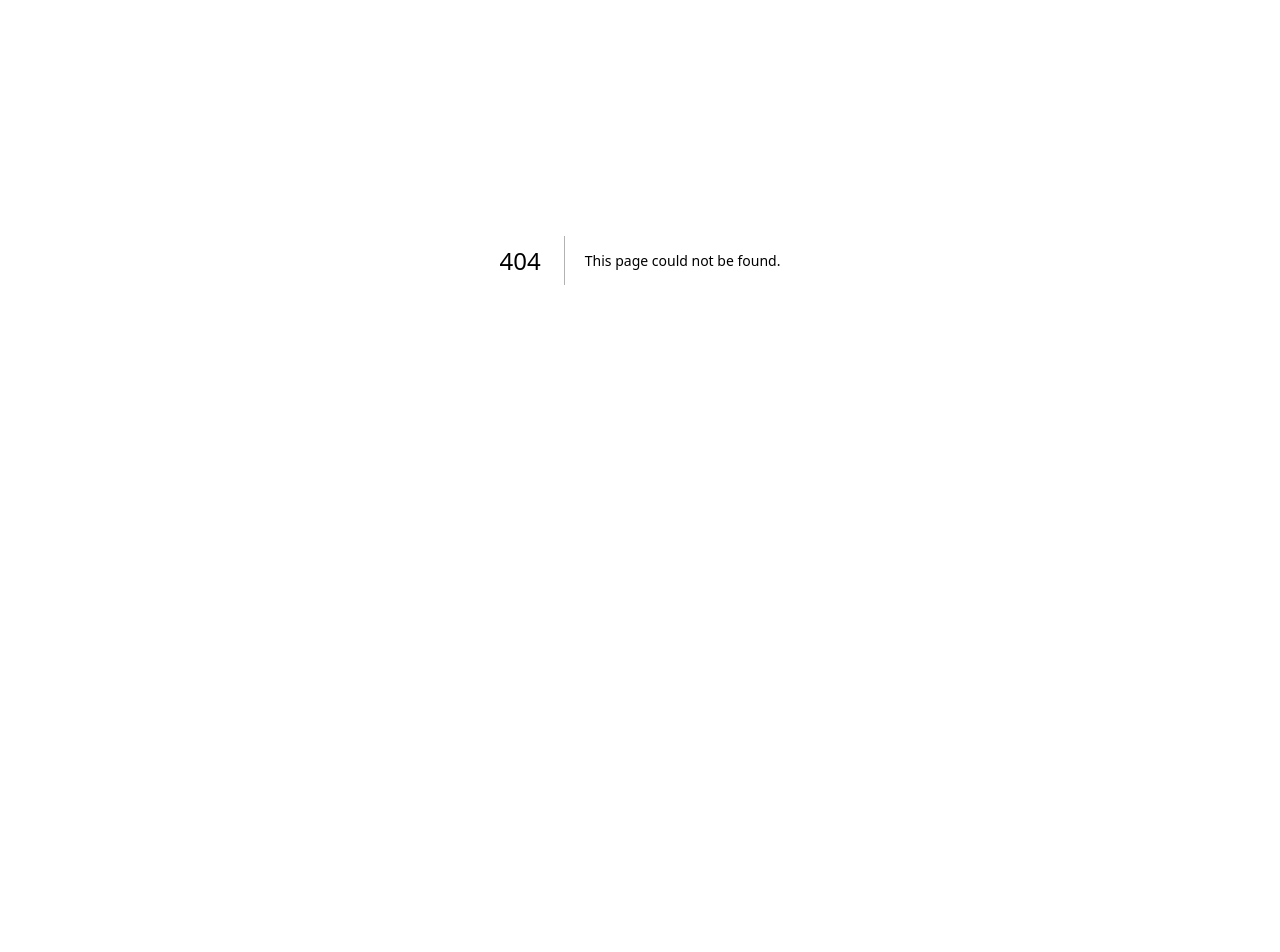
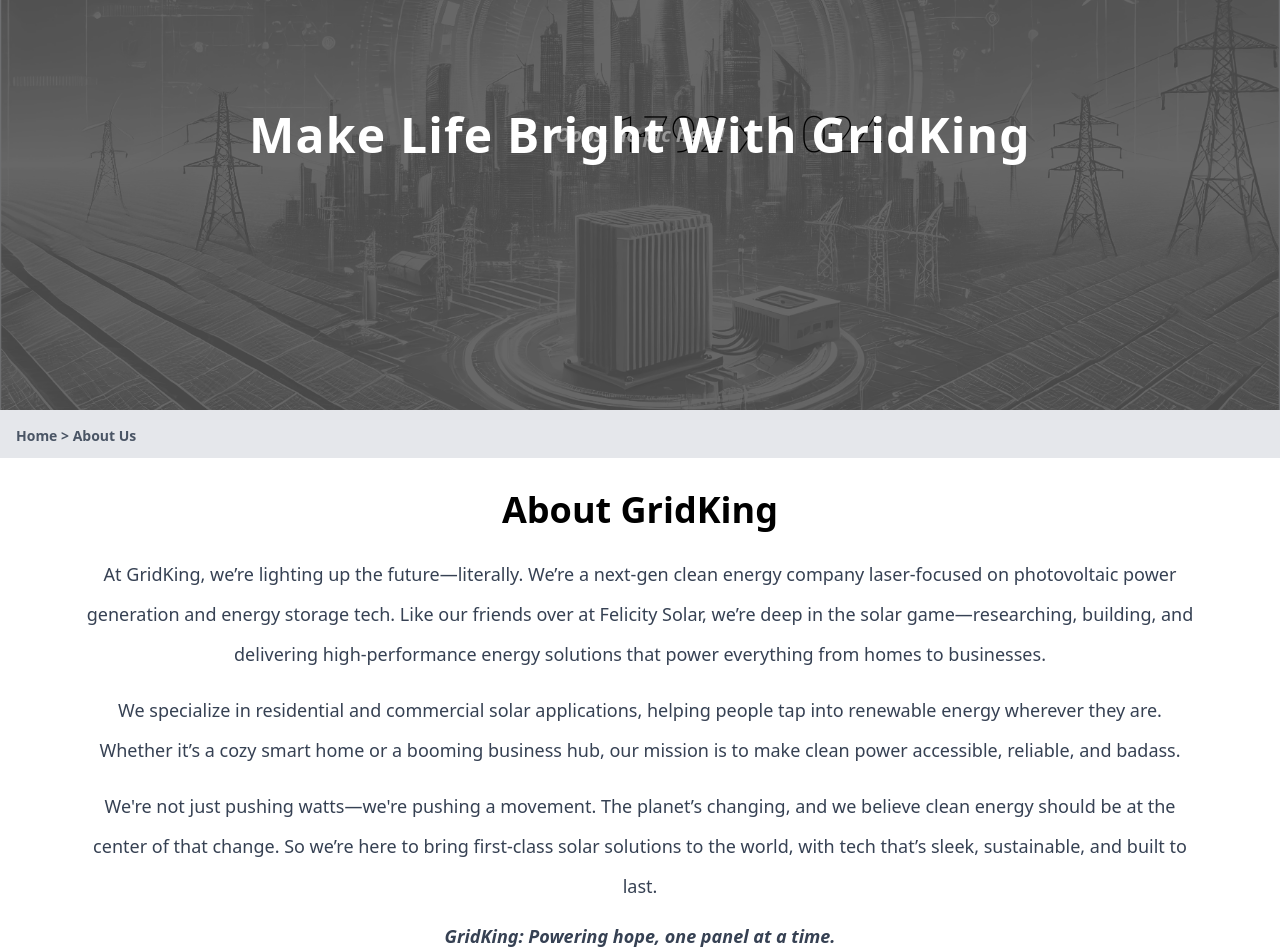
Before and after one commit to Gridking-Tech/gridking-energy-fe, a Next.js app: page /about in a window 1280 px wide. Before the commit this address had no page. Shown: the part 140-1092 px from the top of the page. Before the commit the page ends 800 px from the top, so only its background shows below. Built offline with nearby package versions, Linux system fonts and the light colour scheme; no server answers.

Commit message:
added the about page and neccesary updates

```diff
--- /dev/null
+++ b/src/app/about/page.tsx
@@ -0,0 +1,79 @@
+'use client'
+
+import React from 'react'
+import NavBar from '@/src/shared/NavBar/NavBar'
+import Footer from '@/src/shared/Footer'
+import { homePageApi } from '@/src/api';
+import Image from 'next/image'
+import ImagePlaceholder from '@/src/shared/Placeholders/ImagePlaceholder'
+
+export default function AboutPage() {
+    const { data: ImageId, } = homePageApi.useGetCarouselById(
+        "67ec910d2d2e858db2b1ca2a"
+    ) as {
+        data: any;
+        isLoading: boolean;
+        error: any;
+    };
+    return (
+        <div className="bg-white text-black min-h-screen">
+            <NavBar />
+            <div className="relative w-full h-[550px] overflow-hidden">
+                {ImageId?.[0]?.url.length > 0 ? (
+                    <div className="relative w-full h-full">
+                        <Image
+                            src={ImageId?.[0]?.url}
+                            alt="Banner"
+                            style={{ objectFit: "cover" }}
+                            fill
+                            className="absolute w-full h-full"
+                        />
+                        <div className="absolute inset-0 bg-black/30"></div>
+                    </div>
+                ) : (
+                    <ImagePlaceholder height={'550px'} />
+                )}
+                <div className="absolute inset-0 bg-black/40 flex items-center justify-center">
+                    <h1 className="text-white text-5xl font-extrabold tracking-wide text-center px-4">
+                        Make Life Bright With GridKing
+                    </h1>
+                </div>
+            </div>
+
+            <div className="max-w-full mx-auto px-4 h-[3rem] bg-gray-200  py-4 text-sm text-gray-600 font-black">
+                Home &gt; About Us
+            </div>
+
+            <section className="md:max-w-6xl  mx-auto px-4 py-8 xl:h-[46rem] text-center">
+                <h2 className="text-3xl md:text-4xl font-bold mb-6">
+                    About GridKing
+                </h2>
+
+                <p className="text-gray-700  leading-10 text-lg">
+                    At GridKing, we’re lighting up the future—literally. We’re a next-gen clean energy company
+                    laser-focused on photovoltaic power generation and energy storage tech. Like our friends over at
+                    Felicity Solar, we’re deep in the solar game—researching, building, and delivering high-performance
+                    energy solutions that power everything from homes to businesses.
+                </p>
+
+                <p className="text-gray-700 leading-10  text-lg mt-4">
+                    We specialize in residential and commercial solar applications, helping people tap into renewable
+                    energy wherever they are. Whether it’s a cozy smart home or a booming business hub, our mission is
+                    to make clean power accessible, reliable, and badass.
+                </p>
+
+                <p className="text-gray-700 leading-10 text-lg mt-4">
+                    We're not just pushing watts—we're pushing a movement. The planet’s changing, and we believe
+                    clean energy should be at the center of that change. So we’re here to bring first-class solar
+                    solutions to the world, with tech that’s sleek, sustainable, and built to last.
+                </p>
+
+                <p className="text-gray-700 leading-7 text-lg mt-4 font-semibold italic">
+                    GridKing: Powering hope, one panel at a time.
+                </p>
+            </section>
+
+            <Footer />
+        </div>
+    )
+}
--- a/src/app/contact/page.tsx
+++ b/src/app/contact/page.tsx
@@ -66,7 +66,7 @@
           <ImagePlaceholder width={"100%"} height={"100%"} />
         )}
       </div>
-        <div className="w-full flex pl-20 font-bold justify-center flex-col  h-[3.5rem] bg-gray-200">
+        <div className="w-full flex pl-20 font-black text-gray-600 justify-center flex-col  h-[3.5rem] bg-gray-200">
           {'HOME > CONTACT US'}
         </div>
       </div>
--- a/src/app/download/page.tsx
+++ b/src/app/download/page.tsx
@@ -6,7 +6,7 @@
 import Image from 'next/image'
 import Footer from '@/src/shared/Footer'
 
-function downloadPage() {
+function DownloadPage() {
   const { data: downloadData, isLoading } = productsApi.useGetDownload() as {
     data: any[]
     isLoading: boolean
@@ -20,7 +20,6 @@
     isLoading: boolean;
     error: any;
   };
-
 
   console.log(downloadData)
 
@@ -45,23 +44,23 @@
           <ImagePlaceholder height={'25.5rem'} />
         )}
       </div>
-      <div className="w-full flex pl-20  font-bold justify-center flex-col  h-[3.5rem] bg-gray-200">
+      <div className="w-full flex pl-20 font-bold justify-center text-gray-600 flex-col h-[3.5rem] bg-gray-200 text-center md:text-left">
         {'HOME > DOWNLOADS'}
       </div>
-      <div className='w-full  flex '>
-        <div className='w-1/4 pl-10 overflow-y-hidden  pt-5 text-sm  space-y-4'>
+      <div className='w-full flex flex-col md:flex-row'>
+        <div className='w-full md:w-1/4 pl-10 pt-5 text-sm space-y-4'>
           {downloadData?.map((file) => (
             <a
               key={file._id}
               href={`#${file._id}`}
-              className='block text-gray-700  font-black text-lg hover:text-orange-600 transition'
+              className='block text-gray-700 font-black text-lg hover:text-orange-600 transition'
             >
               {file.title}
             </a>
           ))}
         </div>
 
-        <div className='w-3/4 px-10 pl-8 py-6 border-l-2  '>
+        <div className='w-full md:w-3/4 px-10 pl-8 py-6 border-l-2'>
           {isLoading ? (
             <div className="space-y-4">
               {[1, 2, 3, 4].map((i) => (
@@ -72,11 +71,11 @@
               ))}
             </div>
           ) : (
-            <div className="space-y-6 w-full h-[40rem]">
+            <div className="space-y-6 w-full md:h-[40rem]">
               {downloadData?.map((file) => (
                 <div
                   key={file._id}
-                  id={file._id} // 👈 anchor target
+                  id={file._id}
                   className="p-4 border rounded-lg hover:shadow-sm flex w-full justify-between transition-all scroll-mt-20"
                 >
                   <div>
@@ -92,7 +91,7 @@
                       rel="noopener noreferrer"
                       href={file.url}
                       download
-                      className="mt-2 inline-block text-sm text-white bg-orange-500 px-4 py-3 rounded hover:bg-orange-600"
+                      className="mt-2 inline-block font-black text-sm text-white bg-orange-500 px-4 py-3 rounded hover:bg-orange-600"
                     >
                       Download PDF
                     </a>
@@ -104,9 +103,8 @@
         </div>
       </div>
       <Footer />
-
     </div>
   )
 }
 
-export default downloadPage
+export default DownloadPage
--- a/src/shared/Modals/SideBar.tsx
+++ b/src/shared/Modals/SideBar.tsx
@@ -61,7 +61,7 @@
                   >
                     <span
                       onClick={() => {
-                        routes.push(`/${navItem.name}`);
+                        routes.push(`${navItem.href}`);
                         setIsOpen(false);
                       }}
                     >
@@ -102,7 +102,7 @@
                               },
                             }}
                             onClick={() => {
-                              routes.push(`/collections/${link.name}`)
+                              routes.push(`${link.href}`);
                               setIsOpen(false);
                             }}
                           >
--- a/src/shared/ProductsPage.tsx
+++ b/src/shared/ProductsPage.tsx
@@ -195,7 +195,7 @@
         ) : (
           <ImagePlaceholder/>
         )}
-        <div className="text-gray-700 font-black flex items-center px-10 w-full bg-gray-300/40 h-[3rem]">
+        <div className="text-gray-600 font-black flex items-center px-10 w-full bg-gray-300/40 h-[3rem]">
           {`Home > ${decodeURIComponent(CapitalizeFirstLetter(name))}`}
           {typeof subname !== "undefined" &&
             subname !== "" &&
```
Also changed, not shown: src/shared/LoadCalculator.tsx (+4 -4 lines).
